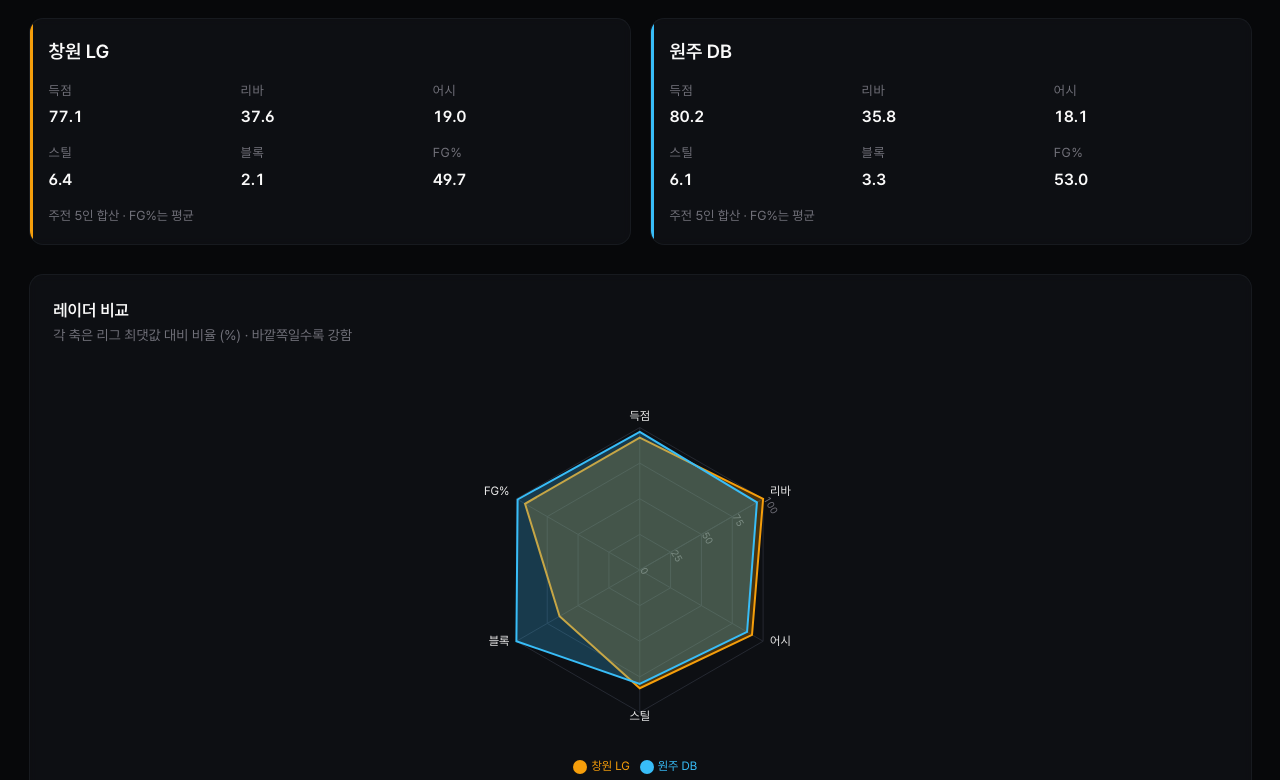
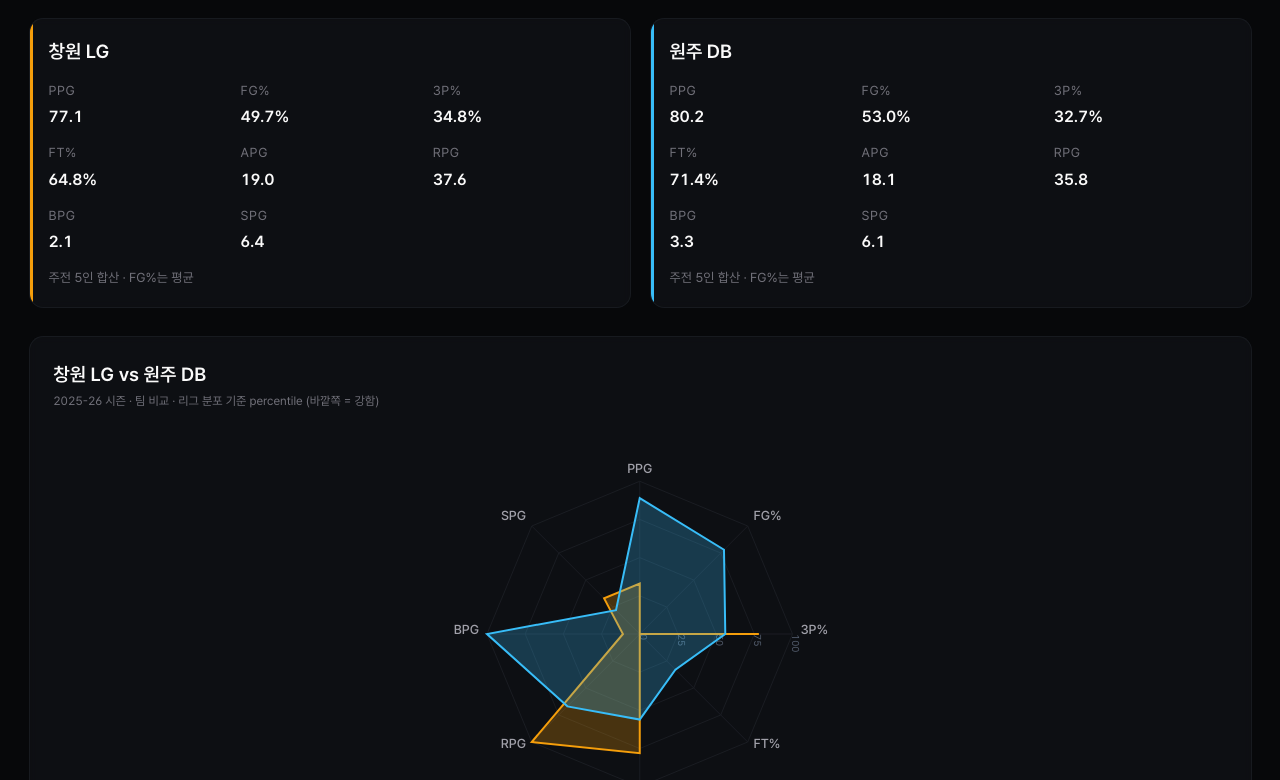
Before and after one commit to JAAB0740/kbl-hoops-lab, a Next.js app: page /compare in a window 1280 px wide. Shown: the part 400-1180 px from the top of the page. Built offline with nearby package versions, Linux system fonts and the light colour scheme.

Commit message:
feat(compare): integrate StatRadar 8-axis percentile radar on /compare page

```diff
--- a/components/CompareClient.tsx
+++ b/components/CompareClient.tsx
@@ -1,19 +1,11 @@
 "use client";
 
 import { useEffect, useMemo, useState } from "react";
-import {
-  Radar,
-  RadarChart,
-  PolarGrid,
-  PolarAngleAxis,
-  PolarRadiusAxis,
-  ResponsiveContainer,
-  Legend,
-  Tooltip,
-} from "recharts";
 import { HAS_REAL_TEAM_STATS, TEAM_STATS } from "@/lib/data";
 import type { RawPlayer } from "@/lib/data";
 import type { TeamStanding } from "@/lib/types";
+import { StatRadar, type RadarSeries } from "@/components/StatRadar";
+import { percentilesOf } from "@/lib/percentile";
 
 type Mode = "team" | "player";
 
@@ -22,13 +14,20 @@
   players: RawPlayer[];
 }
 
+/**
+ * 8축 — 시계방향 그룹화:
+ *   12시→6시 (우반구) = 슈팅 그룹 (PPG, FG%, 3P%, FT%)
+ *   6시→12시 (좌반구) = 어시/리바/디펜시브 그룹 (APG, RPG, BLK, STL)
+ */
 const AXES: { key: keyof Stats; label: string; fmt: (v: number) => string }[] = [
-  { key: "points",   label: "득점",   fmt: (v) => v.toFixed(1) },
-  { key: "rebounds", label: "리바",   fmt: (v) => v.toFixed(1) },
-  { key: "assists",  label: "어시",   fmt: (v) => v.toFixed(1) },
-  { key: "steals",   label: "스틸",   fmt: (v) => v.toFixed(1) },
-  { key: "blocks",   label: "블록",   fmt: (v) => v.toFixed(1) },
-  { key: "fgPct",    label: "FG%",    fmt: (v) => v.toFixed(1) },
+  { key: "points",   label: "PPG", fmt: (v) => v.toFixed(1) },
+  { key: "fgPct",    label: "FG%", fmt: (v) => v.toFixed(1) + "%" },
+  { key: "threePct", label: "3P%", fmt: (v) => v.toFixed(1) + "%" },
+  { key: "ftPct",    label: "FT%", fmt: (v) => v.toFixed(1) + "%" },
+  { key: "assists",  label: "APG", fmt: (v) => v.toFixed(1) },
+  { key: "rebounds", label: "RPG", fmt: (v) => v.toFixed(1) },
+  { key: "blocks",   label: "BPG", fmt: (v) => v.toFixed(1) },
+  { key: "steals",   label: "SPG", fmt: (v) => v.toFixed(1) },
 ];
 
 type Stats = {
@@ -38,6 +37,8 @@
   steals: number;
   blocks: number;
   fgPct: number;
+  threePct: number;
+  ftPct: number;
 };
 
 const COLOR_A = "#f59e0b"; // flame
@@ -49,12 +50,14 @@
   const real = TEAM_STATS[teamShort];
   if (real) {
     return {
-      points: real.points,
+      points:   real.points,
       rebounds: real.rebounds,
-      assists: real.assists,
-      steals: real.steals,
-      blocks: real.blocks,
-      fgPct: real.fgPct,
+      assists:  real.assists,
+      steals:   real.steals,
+      blocks:   real.blocks,
+      fgPct:    real.fgPct,
+      threePct: real.threePct,
+      ftPct:    real.ftPct,
     };
   }
   // Fallback: 주전 5인 합산
@@ -67,12 +70,14 @@
   const avg = (k: keyof RawPlayer["stats"]) =>
     teamPlayers.length ? sum(k) / teamPlayers.length : 0;
   return {
-    points: sum("points"),
+    points:   sum("points"),
     rebounds: sum("rebounds"),
-    assists: sum("assists"),
-    steals: sum("steals"),
-    blocks: sum("blocks"),
-    fgPct: avg("fgPct"),
+    assists:  sum("assists"),
+    steals:   sum("steals"),
+    blocks:   sum("blocks"),
+    fgPct:    avg("fgPct"),
+    threePct: avg("threePct"),
+    ftPct:    avg("ftPct"),
   };
 }
 
@@ -101,12 +106,25 @@
   const [playerB, setPlayerB] = useState(playerOptions[1]?.id ?? "");
 
   // ─── 스탯 계산 ─────────────────────────────────────
+  function playerToStats(p: RawPlayer): Stats {
+    return {
+      points:   p.stats.points,
+      rebounds: p.stats.rebounds,
+      assists:  p.stats.assists,
+      steals:   p.stats.steals,
+      blocks:   p.stats.blocks,
+      fgPct:    p.stats.fgPct,
+      threePct: p.stats.threePct,
+      ftPct:    p.stats.ftPct,
+    };
+  }
+
   const aStats: Stats | null = useMemo(() => {
     if (mode === "team") {
       return teamA ? teamStatsFrom(players, teamA) : null;
     }
     const p = playerOptions.find((o) => o.id === playerA);
-    return p ? (p.ref.stats as Stats) : null;
+    return p ? playerToStats(p.ref) : null;
   }, [mode, teamA, playerA, players, playerOptions]);
 
   const bStats: Stats | null = useMemo(() => {
@@ -114,7 +132,7 @@
       return teamB ? teamStatsFrom(players, teamB) : null;
     }
     const p = playerOptions.find((o) => o.id === playerB);
-    return p ? (p.ref.stats as Stats) : null;
+    return p ? playerToStats(p.ref) : null;
   }, [mode, teamB, playerB, players, playerOptions]);
 
   const aLabel =
@@ -126,33 +144,37 @@
       ? teamOptions.find((t) => t.id === teamB)?.label ?? "B"
       : playerOptions.find((p) => p.id === playerB)?.label ?? "B";
 
-  // ─── 정규화 (각 축의 리그 최댓값 대비 %) ─────────────
-  const maxByAxis: Stats = useMemo(() => {
+  // ─── percentile 정규화 — 모집단(전체 선수/팀) 분포 대비 위치 ─────────
+  const population: Stats[] = useMemo(() => {
     if (mode === "team") {
-      const allTeams = teamOptions.map((t) => teamStatsFrom(players, t.id));
-      return AXES.reduce((acc, a) => {
-        (acc as any)[a.key] = Math.max(...allTeams.map((s) => s[a.key]), 1);
-        return acc;
-      }, {} as Stats);
-    } else {
-      return AXES.reduce((acc, a) => {
-        (acc as any)[a.key] = Math.max(...players.map((p) => p.stats[a.key] ?? 0), 1);
-        return acc;
-      }, {} as Stats);
+      return teamOptions.map((t) => teamStatsFrom(players, t.id));
     }
+    return players.map(playerToStats);
   }, [mode, teamOptions, players]);
 
-  const radarData = useMemo(
-    () =>
-      AXES.map((a) => ({
-        axis: a.label,
-        A: aStats ? Math.round(((aStats[a.key] ?? 0) / maxByAxis[a.key]) * 100) : 0,
-        B: bStats ? Math.round(((bStats[a.key] ?? 0) / maxByAxis[a.key]) * 100) : 0,
-        rawA: aStats ? aStats[a.key] ?? 0 : 0,
-        rawB: bStats ? bStats[a.key] ?? 0 : 0,
-      })),
-    [aStats, bStats, maxByAxis]
-  );
+  const RADAR_KEYS = AXES.map((a) => a.key);
+
+  const series: RadarSeries[] = useMemo(() => {
+    const out: RadarSeries[] = [];
+    if (aStats) {
+      out.push({
+        label: aLabel,
+        color: COLOR_A,
+        values: percentilesOf(aStats, population, RADAR_KEYS),
+        rawLabels: AXES.map((a) => a.fmt(aStats[a.key] ?? 0)),
+      });
+    }
+    if (bStats) {
+      out.push({
+        label: bLabel,
+        color: COLOR_B,
+        values: percentilesOf(bStats, population, RADAR_KEYS),
+        rawLabels: AXES.map((a) => a.fmt(bStats[a.key] ?? 0)),
+      });
+    }
+    return out;
+    // eslint-disable-next-line react-hooks/exhaustive-deps
+  }, [aStats, bStats, aLabel, bLabel, population]);
 
   return (
     <>
@@ -208,78 +230,16 @@
         />
       </div>
 
-      {/* 레이더 */}
-      <div className="card p-5">
-        <div className="mb-3">
-          <h3 className="text-sm font-semibold text-ink-50">레이더 비교</h3>
-          <p className="mt-0.5 text-[14px] text-ink-500">
-            각 축은 리그 최댓값 대비 비율 (%) · 바깥쪽일수록 강함
-          </p>
-        </div>
-        <div style={{ width: "100%", height: 420 }}>
-          {mounted && (
-            <ResponsiveContainer>
-              <RadarChart data={radarData} outerRadius="75%">
-                <PolarGrid stroke="#262a33" />
-                <PolarAngleAxis
-                  dataKey="axis"
-                  tick={{ fill: "#ececec", fontSize: 12 }}
-                />
-                <PolarRadiusAxis
-                  domain={[0, 100]}
-                  angle={30}
-                  tick={{ fill: "#71717a", fontSize: 10 }}
-                  stroke="#262a33"
-                />
-                <Radar
-                  name={aLabel}
-                  dataKey="A"
-                  stroke={COLOR_A}
-                  strokeWidth={2}
-                  fill={COLOR_A}
-                  fillOpacity={0.25}
-                />
-                <Radar
-                  name={bLabel}
-                  dataKey="B"
-                  stroke={COLOR_B}
-                  strokeWidth={2}
-                  fill={COLOR_B}
-                  fillOpacity={0.25}
-                />
-                <Tooltip
-                  content={({ active, payload, label }) => {
-                    if (!active || !payload?.length) return null;
-                    const d = payload[0].payload;
-                    return (
-                      <div
-                        style={{
-                          background: "#131519",
-                          border: "1px solid #262a33",
-                          borderRadius: 8,
-                          padding: "8px 12px",
-                        }}
-                      >
-                        <div style={{ fontSize: 13, fontWeight: 500, color: "#fafafa" }}>
-                          {label}
-                        </div>
-                        <div style={{ marginTop: 6, fontSize: 12 }}>
-                          <div style={{ color: COLOR_A }}>A · {d.rawA.toFixed(1)}</div>
-                          <div style={{ color: COLOR_B }}>B · {d.rawB.toFixed(1)}</div>
-                        </div>
-                      </div>
-                    );
-                  }}
-                />
-                <Legend
-                  wrapperStyle={{ fontSize: 12, paddingTop: 12, color: "#a1a1aa" }}
-                  iconType="circle"
-                />
-              </RadarChart>
-            </ResponsiveContainer>
-          )}
-        </div>
-      </div>
+      {/* 8축 Spider 레이더 — 새 StatRadar 컴포넌트 (선수 프로필과 같은 톤) */}
+      {mounted && series.length > 0 && (
+        <StatRadar
+          title={`${aLabel}  vs  ${bLabel}`}
+          subtitle={`2025-26 시즌 · ${mode === "team" ? "팀" : "선수"} 비교 · 리그 분포 기준 percentile (바깥쪽 = 강함)`}
+          axes={AXES.map((a) => a.label)}
+          series={series}
+          height={420}
+        />
+      )}
 
       {mode === "team" && (
         <p className="mt-3 text-[14px] text-ink-500">
```
